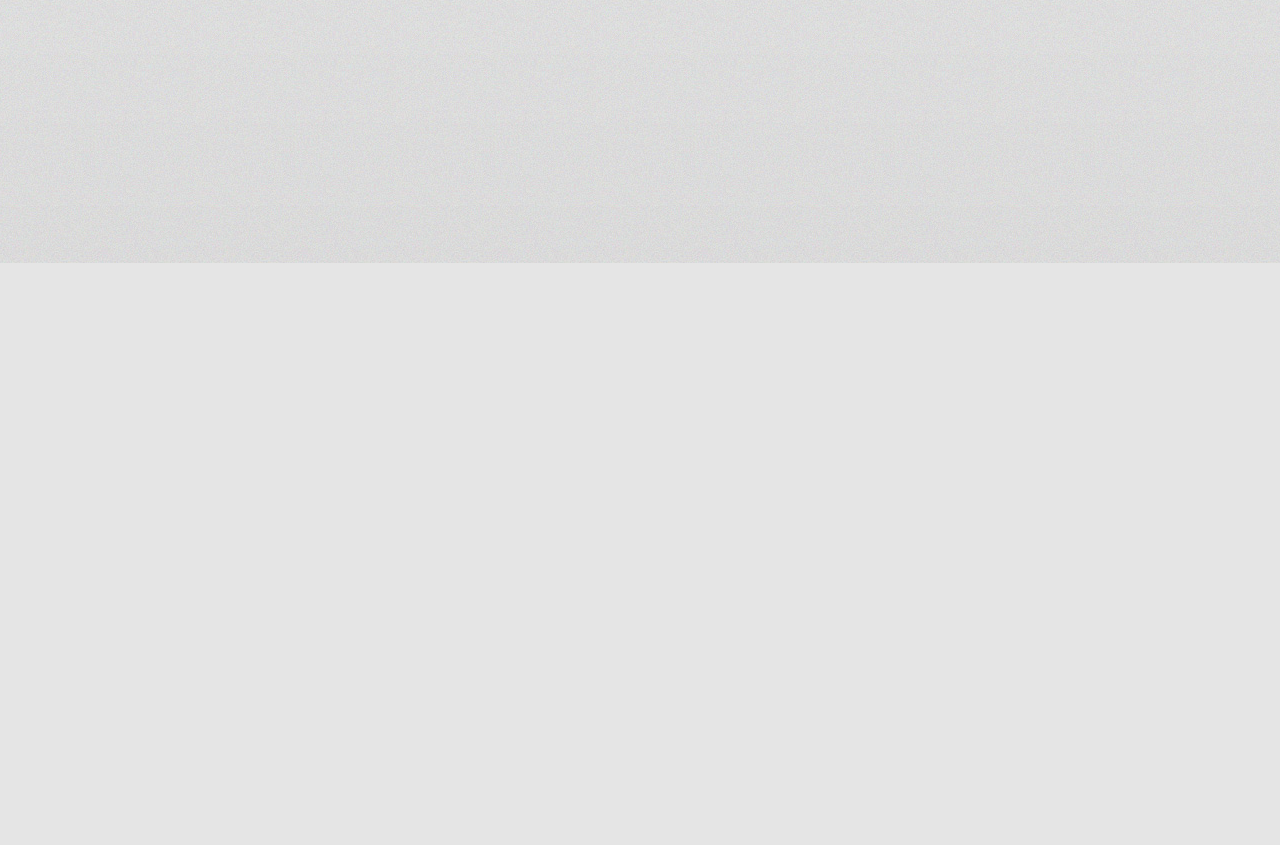
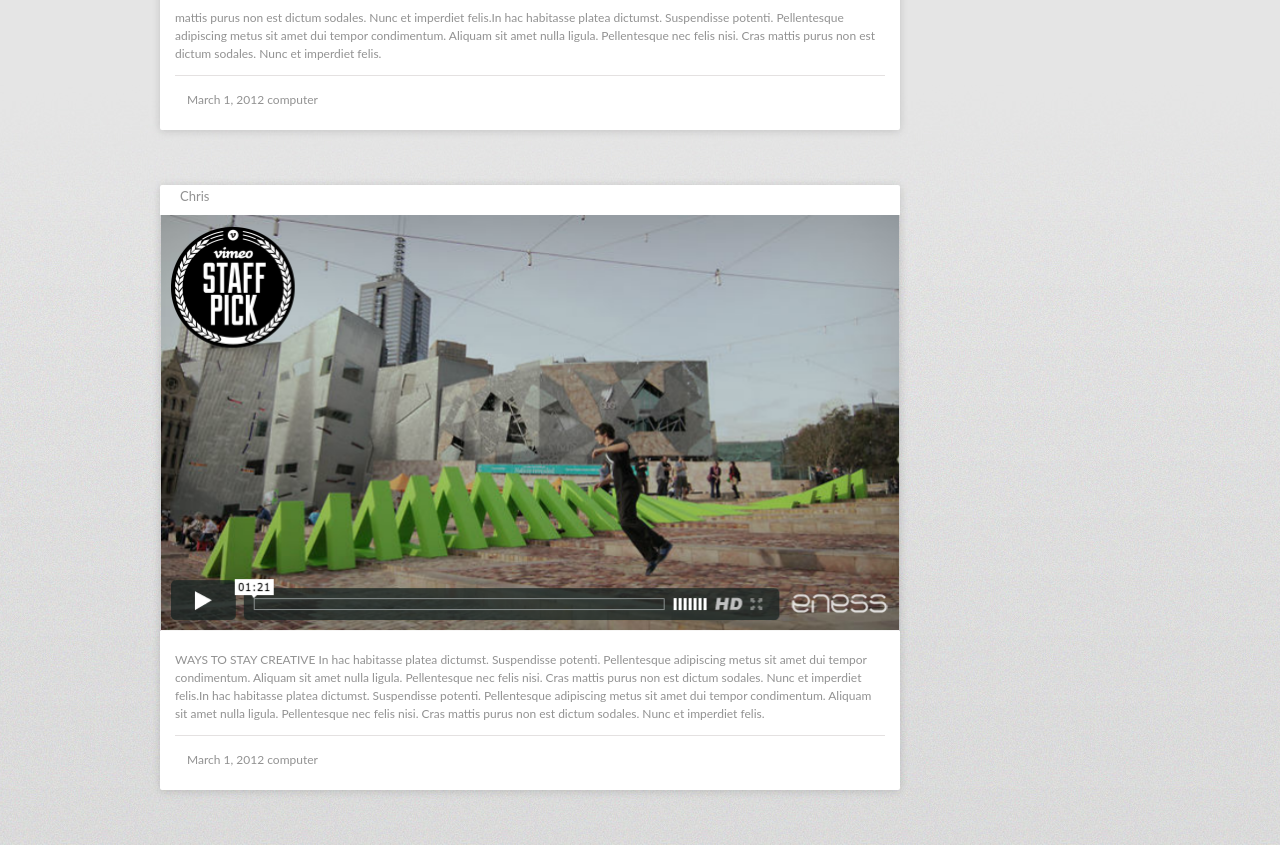
Before and after one commit to EvanJin/vimfiles, a plain HTML site: page pages/index.html in a window 1280 px wide. Shown: the part 537-1382 px from the top of the page. Before the commit the page ends 800 px from the top, so only its background shows below. Drawn offline with Linux system fonts and the light colour scheme.

Commit message:
new pages

```diff
--- a/css/global.css
+++ b/css/global.css
@@ -33,3 +33,12 @@ table {
 .clear {
     clear: both;
 }
+h3 {
+    font-size: 13px;
+    line-height: 22px;
+    color: #929292;
+    padding: 0px;
+    margin: 0px;
+    font-weight: 400;
+    text-transform: none;
+}
--- a/css/main.css
+++ b/css/main.css
@@ -14,9 +14,42 @@ body {
 .blog-list {
     width: 740px;
     float: left;
+    margin-top: 80px;
+}
+
+.post {
+    background-color: #fff;
+    border-radius: 2px;
+    width: 740px;
+    box-shadow: 0 1px 8px rgba(0, 0, 0, 0.15);
+    padding-bottom: 6px;
+    margin-bottom: 55px;
+}
+
+.blog-list .post .post-title {
+    width: 100%;
+    height: 30px;
+    padding-left: 20px;
+    line-height: 30px;
+}
+
+.blog-list .post .post-media, .blog-list .post .post-media img {
+    width: 740px;
+}
+
+.blog-list .post .post-content {
+    margin: 15px;
+    padding-bottom: 12px;
+    border-bottom: 1px solid #E4E1E1;
+}
+
+.blog-list .post .post-footer {
+    margin: 15px;
+    padding-left: 12px;
 }
 
 .side-bar {
     width: 220px;
     float: right;
+    margin-top: 80px;
 }
--- a/pages/index.html
+++ b/pages/index.html
@@ -1,5 +1,6 @@
 <!DOCTYPE HTML>
 <html>
+
     <head>
         <meta http-equiv="content-type" content="text/html; charset=utf-8" />
         <title>Index</title>
@@ -10,14 +11,47 @@
     <body>
         <div class="wrap">
             <div class="blog-list">
+                <div class="post">
+                    <div class="post-title">
+                        <h3>Chris</h3>
+                    </div>
+                    <div class="post-media">
+                        <img src="../images/content_bg.png" alt="Chris" />
+                    </div>
+                    <p class="post-content">
+                        mattis purus non est dictum sodales. Nunc et imperdiet felis.In hac habitasse platea dictumst. Suspendisse
+                        potenti. Pellentesque adipiscing metus sit amet dui tempor condimentum. Aliquam sit amet nulla ligula.
+                        Pellentesque nec felis nisi. Cras mattis purus non est dictum sodales. Nunc et imperdiet felis.</p>
+                    <div
+                    class="post-footer">
+                        <span>March 1, 2012</span>
+                        <span>computer</span>
+                </div>
+                <div class="clear"></div>
+            </div>
+            <div class="post">
+                <div class="post-title">
+                    <h3>Chris</h3>
+                </div>
+                <div class="post-media">
+                    <img src="../images/content_bg.png" alt="Chris" />
+                </div>
+                <p class="post-content">WAYS TO STAY CREATIVE In hac habitasse platea dictumst. Suspendisse potenti. Pellentesque adipiscing
+                    metus sit amet dui tempor condimentum. Aliquam sit amet nulla ligula. Pellentesque nec felis nisi. Cras
+                    mattis purus non est dictum sodales. Nunc et imperdiet felis.In hac habitasse platea dictumst. Suspendisse
+                    potenti. Pellentesque adipiscing metus sit amet dui tempor condimentum. Aliquam sit amet nulla ligula.
+                    Pellentesque nec felis nisi. Cras mattis purus non est dictum sodales. Nunc et imperdiet felis.</p>
+                <div
+                class="post-footer">
+                    <span>March 1, 2012</span>
+                    <span>computer</span>
+            </div>
+            <div class="clear"></div>
+        </div>
+        </div>
+        <div class="side-bar"></div>
+        </div>
+        <div class="footer"></div>
+    </body>
 
-            </div>
-            <div class="side-bar">
-
-            </div>
-        </div>
-        <div class="footer">
-
-        </div>
-    </body>
 </html>
```
Also changed, not shown: images/content_bg.png (added).
